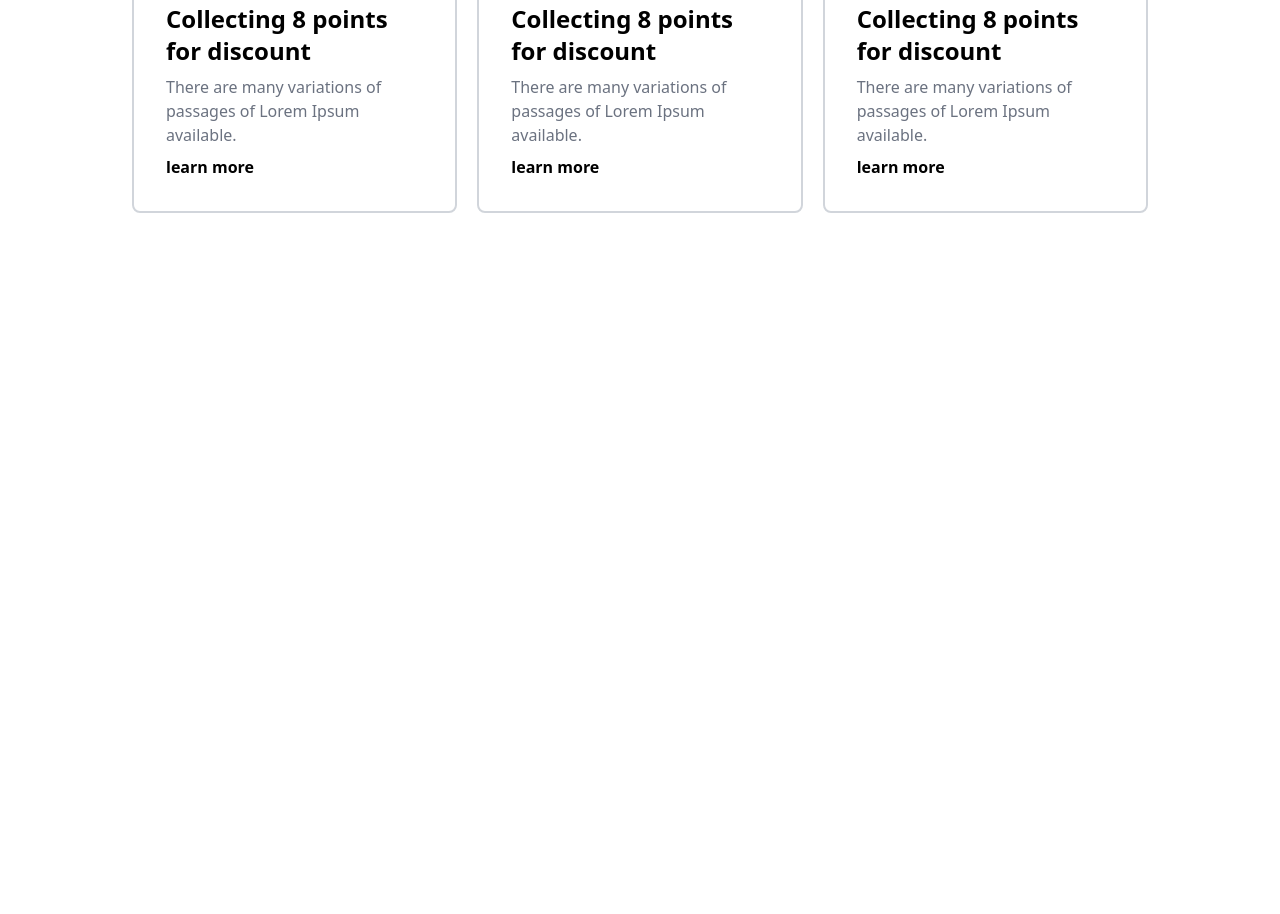
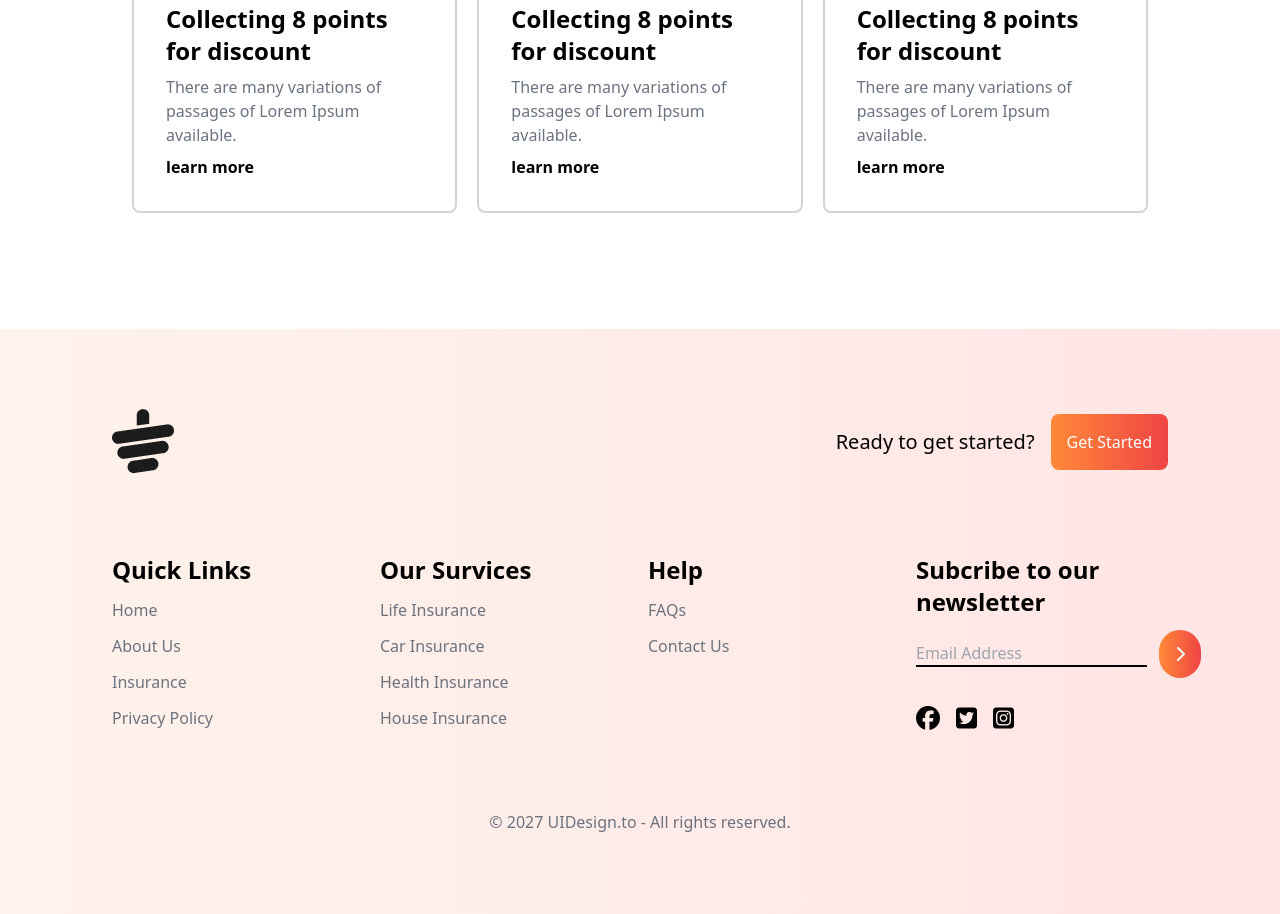
Before and after one commit to Sakib-01/Tea-House-Tailwind, a plain HTML site: page index.html in a window 1280 px wide. Shown: the part 2914-3828 px from the top of the page. Before the commit the page ends 3243 px from the top, so only its background shows below. Drawn offline with nearby package versions, Linux system fonts and the light colour scheme.

Commit message:
footer section done

```diff
--- a/index.html
+++ b/index.html
@@ -139,7 +139,7 @@
 
     <!-- GREAT TEA SECTION END  -->
 
-    <!-- CLINT SECTION START  -->
+    <!-- CLIENT SECTION START  -->
 
     <section class="p-5 grid  grid-cols-1 lg:grid-cols-2 gap-32 lg:h-[650px] bg-gradient-to-l from-[#ff0000] to-[#ff8938]  items-center relative rounded-2xl mb-24" >
         <div class="text-left lg:ml-24 ">
@@ -178,7 +178,7 @@
         </div>
     </section>
 
-    <!-- CLINT SECTION END  -->
+    <!-- CLIENT SECTION END  -->
 
     <!-- NEWS AND EVENT SECTION START -->
 
@@ -219,5 +219,64 @@
     <!-- NEWS AND EVENT SECTION END  -->
     </main>
 
+
+    <footer class="bg-gradient-to-l from-[rgba(255,0,0,0.1)] to-[rgba(255,137,56,0.1)]">
+        <div class="py-20 max-w-screen-xl mx-auto sm:px-8 md:px-16 lg:px-28 ">
+            <div class="flex sm:justify-between mb-20">
+                <div>
+                    <img src="./images/cup.png" alt="">
+                </div>
+                <div class="flex gap-4 items-center">
+                    <p class="text-xl">Ready to get started?</p>
+                    <button class="p-4  text-white bg-gradient-to-l from-red-500 to-[#ff8938] rounded-lg" >Get Started</button>
+                </div>
+            </div>
+
+            <div class="grid grid-cols-1 sm:grid-cols-2 lg:grid-cols-4 gap-4 mb-20 ">
+                <div>
+                    <h4 class="text-2xl font-bold mb-3">Quick Links</h4>
+                    <ul class="text-gray-500 space-y-3">
+                        <li>Home</li>
+                        <li>About Us</li>
+                        <li>Insurance</li>
+                        <li>Privacy Policy</li>
+                    </ul>
+                </div>
+                <div>
+                    <h4 class="text-2xl font-bold mb-3">Our Survices</h4>
+                    <ul class="text-gray-500 space-y-3">
+                        <li>Life Insurance</li>
+                        <li>Car Insurance</li>
+                        <li>Health Insurance</li>
+                        <li>House Insurance</li>
+                    </ul>
+                </div>
+                <div>
+                    <h4 class="text-2xl font-bold mb-3">Help</h4>
+                    <ul class="text-gray-500 space-y-3">
+                        <li>FAQs</li>
+                        <li>Contact Us</li>
+                    </ul>
+                </div>
+                <div>
+                    <h4 class="text-2xl font-bold mb-3">Subcribe to our <br> newsletter</h4>
+                    <div class="flex gap-3 items-center mb-7">
+                        <input class="bg-transparent border-b-2 border-black" type="text" placeholder="Email Address">
+                        <i class="fa-solid fa-chevron-right p-4 bg-gradient-to-l from-red-500 to-[#ff8938] rounded-full text-white"></i>
+                    </div>
+                    <div class="flex gap-4 items-center text-2xl ">
+                        <i class="fa-brands fa-facebook"></i>
+                        <i class="fa-brands fa-square-twitter"></i>
+                        <i class="fa-brands fa-square-instagram"></i>
+                    </div>
+                </div>
+            </div>
+
+            <div class= "text-center mx-auto text-gray-500 mt-12">
+                <p>© 2027 UIDesign.to - All rights reserved.</p>
+            </div>
+        </div>
+    </footer>
+
 </body>
 </html>
```
